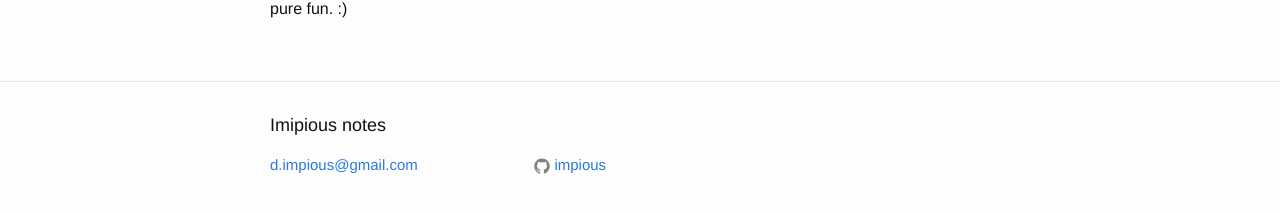
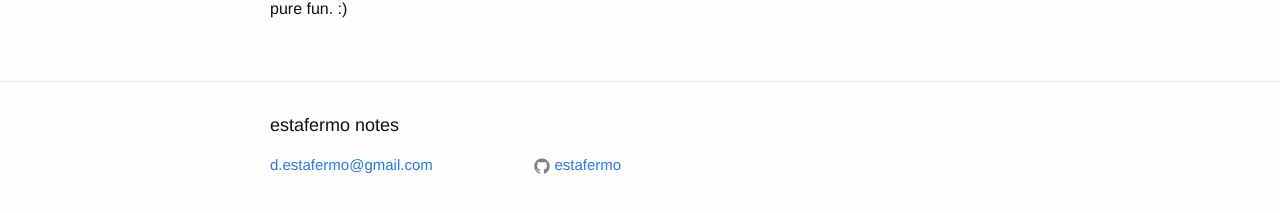
Before and after one commit to estafermo/estafermo.github.io, a Jekyll site: the page built from _posts/2016-03-01-vulnhub-nullbyte-vm.markdown, in a window 1280 px wide and 900 px high, scrolled down 1427 px. Shown: the part 663-876 px from the top of the window. Built offline with Jekyll 4.4.1, drawn with Linux system fonts in a browser that asks for light colours; some of the changed text lies outside the part shown.

Commit message:
in lots of places

```diff
--- a/_config.yml
+++ b/_config.yml
@@ -6,14 +6,14 @@
 # 'jekyll serve'. If you change this file, please restart the server process.
 
 # Site settings
-title: Imipious notes
-email: d.impious@gmail.com
+title: estafermo notes
+email: d.estafermo@gmail.com
 description: > # this means to ignore newlines until "baseurl:"
 
 baseurl: "" # the subpath of your site, e.g. /blog
 url: "http://yourdomain.com" # the base hostname & protocol for your site
 
-github_username:  impious
+github_username:  estafermo
 
 # Build settings
 markdown: kramdown
--- a/_posts/2016-03-01-vulnhub-nullbyte-vm.markdown
+++ b/_posts/2016-03-01-vulnhub-nullbyte-vm.markdown
@@ -16,12 +16,12 @@ sudo netdiscover -r 192.168.0.0/16
 nmap -p- -sV 192.168.1.84
 {% endhighlight %}
 <p>Running apache on port 80, running ssh on port 777. There are other two services that i ignored.
-<p>So, i open browser and found a pretty much unuseful page e h... i tried to search for other directories/pages on the server so i used wfuzz.py and also made lame attempt to replace wfuzz.py. Just because. This lame attempt is visible in <a href="https://github.com/impious/trash">github</a> as hfuzz.rb.
+<p>So, i open browser and found a pretty much unuseful page e h... i tried to search for other directories/pages on the server so i used wfuzz.py and also made lame attempt to replace wfuzz.py. Just because. This lame attempt is visible in <a href="https://github.com/estafermo/trash">github</a> as hfuzz.rb.
 {% highlight bash %}
 python wfuzz.py -c -z file,wordlist/general/common.txt --hc 404 -o html  http://192.168.1.84/FUZZ
 {% endhighlight %}
 <p> A few directories but the most import was <b>phpmyadmin</b>. There must be something more than a simple html with an image. Neverless i couldn't find anything useful, so i took a glimpse at the <a href="http://anthonyferrillo.net/blog/nullbyte-solution/">walkthrough</a> and saw that people checked the image.
-<p>By now i already knew that there was an url on the image, shamefully i know, but 'live and learn'. Went through an opened it in the browser and saw that the newly found page had a form and message saying the password wasn't hard. Again, i build an brute forcer to found the password. You can check the code <a href="https://github.com/impious/trash">github</a> as brute.rb. After a few minutes i found the password 'elite'. Btw, for real brute forcing use hydra.
+<p>By now i already knew that there was an url on the image, shamefully i know, but 'live and learn'. Went through an opened it in the browser and saw that the newly found page had a form and message saying the password wasn't hard. Again, i build an brute forcer to found the password. You can check the code <a href="https://github.com/estafermo/trash">github</a> as brute.rb. After a few minutes i found the password 'elite'. Btw, for real brute forcing use hydra.
 <p>Anyway, a new form was found with a texbox on it. After playing around in the browser i found http://192.168.1.84/kzMb5nVYJw/420search.php which had a few data on it . That search smelled as sqli so i fired up sqlmap.py. Yes dump-all. No big databases on this playing vm's.
 {% highlight bash %}
 sqlmap -u http://192.168.1.84/kzMb5nVYJw/420search.php?usrtosearch=ramses --dump-all
--- a/_posts/2016-05-26-vulnhub-droopy-vm.markdown
+++ b/_posts/2016-05-26-vulnhub-droopy-vm.markdown
@@ -37,7 +37,7 @@ ID	Response   Lines      Word         Chars          Request
 <p>Found the exploit ... a pre-authentication one, wow. o.o !!
 <a href="https://www.exploit-db.com/exploits/34992/">the exploit</a>
 {% highlight bash %}
-python 34992.py  -t http://192.168.1.88 -u impious -p impious
+python 34992.py  -t http://192.168.1.88 -u estafermo -p estafermo
 {% endhighlight %}
 <p>User created.
 
--- a/myblog/_config.yml
+++ b/myblog/_config.yml
@@ -12,7 +12,7 @@ description: > # this means to ignore newlines until "baseurl:"
 
 baseurl: "" # the subpath of your site, e.g. /blog
 url: "http://yourdomain.com" # the base hostname & protocol for your site
-github_username:  impious
+github_username:  estafermo
 
 # Build settings
 markdown: kramdown
```
Also changed, not shown: 8 other files.
